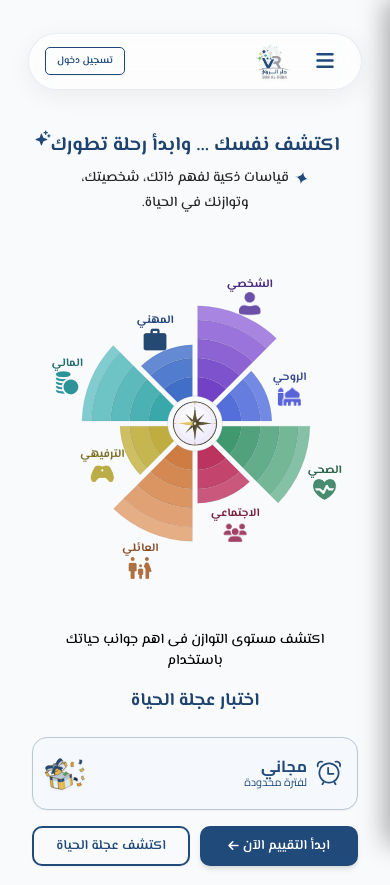
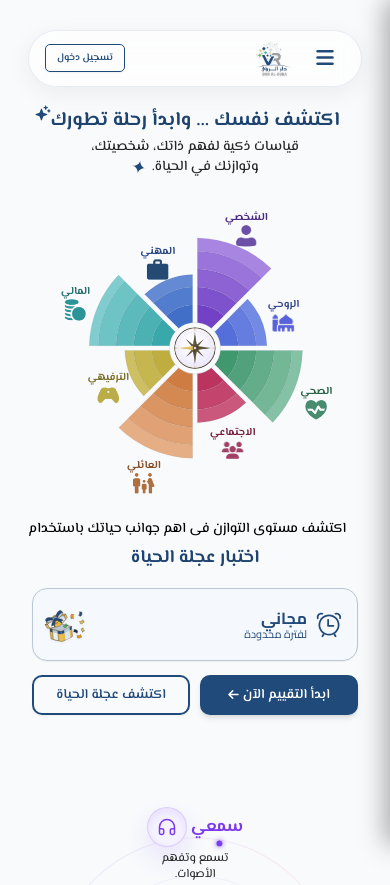
Before and after one commit to Ahmedsayed732004444/Home-Page, a website built with Vite: page index.html in a window 390 px wide. Shown: the top 885 px of the page. Built offline with nearby package versions, Linux system fonts and the light colour scheme.

Commit message:
fix(hero): optimize mobile spacing to display down to action buttons on first screen fold

```diff
--- a/components/hero.html
+++ b/components/hero.html
@@ -2,41 +2,41 @@
     <div class="absolute top-[40px] sm:top-[80px] left-1/2 -translate-x-1/2 w-[90%] max-w-[900px] h-[320px] sm:h-[580px] rounded-full bg-gradient-to-b from-[#D6DFEA]/50 to-[#D6DFEA]/20 blur-[60px] sm:blur-[90px] pointer-events-none -z-10"></div>
 
     <!-- ==================== 2. HERO SECTION: اختبار عجلة الحياة (#937:4162) ==================== -->
-    <section class="pt-8 sm:pt-16 pb-14 sm:pb-24 px-4 sm:px-6 md:px-12 relative flex flex-col items-center">
+    <section class="pt-1.5 min-[390px]:pt-2.5 sm:pt-16 pb-8 sm:pb-24 px-4 sm:px-6 md:px-12 relative flex flex-col items-center">
 
       <!-- Main Section Header (Figma Mobile: 312x32 Title, 240x44 Subtitle, Gap 10-12px) -->
-      <div class="text-center w-full max-w-[340px] sm:max-w-[820px] mx-auto mb-6 sm:mb-10 relative flex flex-col items-center gap-[10px] sm:gap-3">
+      <div class="text-center w-full max-w-[340px] sm:max-w-[820px] mx-auto mb-2 min-[390px]:mb-3 sm:mb-10 relative flex flex-col items-center gap-1 sm:gap-3">
 
         <!-- Heading: (Figma: 318px x 88px Hug Container, 312px Hug Title) with Sparkle Star on the left -->
         <div class="relative inline-flex items-center justify-center">
-          <h1 class="text-[18.5px] min-[390px]:text-[19.5px] sm:text-[34px] md:text-[43px] font-bold text-[#1D436E] leading-tight font-messiri text-center whitespace-nowrap">
+          <h1 class="text-[17.5px] min-[360px]:text-[18.5px] min-[390px]:text-[19.5px] sm:text-[34px] md:text-[43px] font-bold text-[#1D436E] leading-tight font-messiri text-center whitespace-nowrap">
             اكتشف نفسك ... وابدأ رحلة تطورك
           </h1>
           <img src="/images/icons/sparkle.svg" alt="" class="absolute -top-1 -left-4 sm:-left-7 w-[17px] h-[17px] sm:w-[28px] sm:h-[28px] shrink-0 pointer-events-none" />
         </div>
 
         <!-- Subtitle: (Figma: 240px x 44px Hug, El Messiri Medium 14px, Line height 100%) with 4-point Star on the right -->
-        <div class="w-full max-w-[275px] sm:max-w-none mx-auto flex items-center justify-center">
-          <p class="text-[14px] sm:text-[19px] md:text-[25px] font-medium text-[#262626] leading-[21px] sm:leading-normal font-messiri text-center">
-            <span class="inline-flex items-center justify-center gap-1.5 sm:gap-2">
+        <div class="w-full max-w-[285px] sm:max-w-none mx-auto flex items-center justify-center">
+          <p class="text-[13.5px] min-[390px]:text-[14px] sm:text-[19px] md:text-[25px] font-medium text-[#262626] leading-[20px] sm:leading-normal font-messiri text-center">
+            <span>قياسات ذكية لفهم ذاتك، شخصيتك،</span>
+            <span class="hidden sm:inline">&nbsp;</span>
+            <br class="sm:hidden" />
+            <span class="inline-flex items-center justify-center gap-1.5">
+              <span>وتوازنك في الحياة.</span>
               <svg class="w-[14px] h-[14px] sm:w-[19.4px] sm:h-[19.4px] text-[#204A7A] shrink-0 inline-block pointer-events-none" style="transform: rotate(12.47deg);" viewBox="0 0 24 24" fill="currentColor">
                 <path d="M12 0C12 6.627 6.627 12 0 12C6.627 12 12 17.373 12 24C12 17.373 17.373 12 24 12C17.373 12 12 6.627 12 0Z"/>
               </svg>
-              <span>قياسات ذكية لفهم ذاتك، شخصيتك،</span>
             </span>
-            <span class="hidden sm:inline">&nbsp;</span>
-            <br class="sm:hidden" />
-            <span>وتوازنك في الحياة.</span>
           </p>
         </div>
 
       </div>
 
       <!-- ==================== THE WHEEL OF LIFE (عجلة الحياة) ==================== -->
-      <div class="w-full max-w-[1000px] mx-auto relative flex flex-col items-center justify-center my-6 px-2">
+      <div class="w-full max-w-[1000px] mx-auto relative flex flex-col items-center justify-center my-1.5 min-[390px]:my-2 sm:my-6 px-2">
 
         <!-- Outer Radial Wheel Graphic (Figma: Mobile 319.08x332.58, Desktop 834.43x869.75) -->
-        <div class="relative w-full max-w-[319.08px] sm:max-w-[834.43px] flex items-center justify-center overflow-visible aspect-[319.08/332.58] sm:aspect-[834.43/869.75]">
+        <div class="relative w-full max-w-[275px] min-[390px]:max-w-[290px] min-[420px]:max-w-[305px] sm:max-w-[834.43px] flex items-center justify-center overflow-visible aspect-[319.08/332.58] sm:aspect-[834.43/869.75]">
           <div id="wheel-wrap" class="w-full h-full relative z-10">
             <svg id="wheelSvg" viewBox="0 0 834.43 869.75" xmlns="http://www.w3.org/2000/svg" class="w-full h-full overflow-visible" style="overflow: visible;"></svg>
           </div>
@@ -81,17 +81,17 @@
       </div>
 
       <!-- Heading CTA (#875:7304 Desktop / #942:4138 Mobile) -->
-      <div class="text-center mt-5 sm:mt-10 md:mt-12 mb-3 sm:mb-6 px-3 sm:px-4 flex flex-col items-center gap-[16px] md:gap-[20px] w-full max-w-[361px] md:max-w-[765px] mx-auto">
-        <p class="text-[14px] md:text-[30px] font-medium text-black font-messiri leading-normal text-center w-full max-w-[333px] md:max-w-[765px] mx-auto">
+      <div class="text-center mt-2 min-[390px]:mt-3 sm:mt-10 md:mt-12 mb-1.5 min-[390px]:mb-2.5 sm:mb-6 px-3 sm:px-4 flex flex-col items-center gap-1 min-[390px]:gap-1.5 sm:gap-[16px] md:gap-[20px] w-full max-w-[361px] md:max-w-[765px] mx-auto">
+        <p class="text-[12.5px] min-[360px]:text-[13px] min-[390px]:text-[14px] md:text-[30px] font-medium text-black font-messiri leading-normal text-center w-full max-w-none md:max-w-[765px] mx-auto whitespace-nowrap">
           اكتشف مستوى التوازن فى اهم جوانب حياتك باستخدام
         </p>
-        <h2 class="text-[18px] md:text-[43px] font-bold md:font-semibold text-[#1D436E] font-messiri leading-[27px] md:leading-[1.5] text-center whitespace-nowrap">
+        <h2 class="text-[17px] min-[390px]:text-[18px] md:text-[43px] font-bold md:font-semibold text-[#1D436E] font-messiri leading-[24px] sm:leading-[27px] md:leading-[1.5] text-center whitespace-nowrap">
           اختبار عجلة الحياة
         </h2>
       </div>
 
       <!-- CTA Offer Card (#951:4239) matching Figma — mobile: 330x73, radius 15, border 0.4px #BAC7D6, bg #F5F8FC -->
-      <div class="w-full max-w-[330px] sm:max-w-[797px] h-[73px] sm:h-auto sm:min-h-[139px] bg-[#F5F8FC] border-[0.4px] border-[#BAC7D6] sm:border-[1.05px] sm:border-[#204A7A]/25 rounded-[15px] sm:rounded-[22px] px-3.5 sm:px-10 py-2 sm:py-4 flex flex-row items-center justify-between gap-2 sm:gap-4 shadow-sm my-2.5 sm:my-6">
+      <div class="w-full max-w-[330px] sm:max-w-[797px] h-[68px] min-[390px]:h-[73px] sm:h-auto sm:min-h-[139px] bg-[#F5F8FC] border-[0.4px] border-[#BAC7D6] sm:border-[1.05px] sm:border-[#204A7A]/25 rounded-[15px] sm:rounded-[22px] px-3.5 sm:px-10 py-1.5 sm:py-4 flex flex-row items-center justify-between gap-2 sm:gap-4 shadow-sm my-1.5 min-[390px]:my-2 sm:my-6">
 
         <!-- Right Promotional Text (First child in RTL) -->
         <div class="text-right flex items-center gap-2 sm:gap-6 min-w-0">
@@ -112,7 +112,7 @@
       </div>
 
       <!-- Action Buttons (#875:6123) — mobile: 330x40 hug, gap 10px -->
-      <div class="flex flex-row items-stretch justify-center gap-[10px] sm:gap-[70px] mt-1.5 sm:mt-2 mb-6 w-full max-w-[330px] sm:max-w-[797px] px-0">
+      <div class="flex flex-row items-stretch justify-center gap-[10px] sm:gap-[70px] mt-1 min-[390px]:mt-1.5 sm:mt-2 mb-2 min-[390px]:mb-3 sm:mb-6 w-full max-w-[330px] sm:max-w-[797px] px-0">
         <!-- Start Evaluation Button (Figma: Outline Button/Default, 111x21 Hug body, 4px gap) -->
         <a href="#challenge" class="group flex-1 h-[40px] sm:h-[70px] bg-brand-primary text-white rounded-[10px] sm:rounded-[15px] font-semibold text-[13.5px] sm:text-[21px] flex items-center justify-center gap-1 sm:gap-3 shadow-md hover:bg-[#102744] hover:shadow-xl hover:-translate-y-0.5 active:translate-y-0 transition-all duration-200 border-2 border-brand-primary cursor-pointer whitespace-nowrap font-messiri">
           <span class="leading-none">ابدأ التقييم الآن</span>
--- a/components/navbar.html
+++ b/components/navbar.html
@@ -1,5 +1,5 @@
 <!-- ==================== 1. FLOATING NAV-BAR (#875:7147 / #934:5750) ==================== -->
-  <header class="sticky top-[17px] mt-[17px] lg:mt-4 lg:top-4 z-40 w-[361px] max-w-[calc(100%-24px)] lg:max-w-[1240px] lg:w-[92%] mx-auto h-[57px] lg:h-[76px] rounded-[109px] lg:rounded-[48px] bg-white/65 lg:bg-white/66 backdrop-blur-md lg:backdrop-blur-xl border border-[#E2E8F0]/80 shadow-[0_6px_25px_rgba(0,0,0,0.06)] px-[16px] lg:px-[24px] flex items-center justify-between transition-all duration-300">
+  <header class="sticky top-[10px] min-[390px]:top-[14px] mt-[10px] min-[390px]:mt-[14px] lg:mt-4 lg:top-4 z-40 w-[361px] max-w-[calc(100%-24px)] lg:max-w-[1240px] lg:w-[92%] mx-auto h-[54px] min-[390px]:h-[57px] lg:h-[76px] rounded-[109px] lg:rounded-[48px] bg-white/65 lg:bg-white/66 backdrop-blur-md lg:backdrop-blur-xl border border-[#E2E8F0]/80 shadow-[0_6px_25px_rgba(0,0,0,0.06)] px-[16px] lg:px-[24px] flex items-center justify-between transition-all duration-300">
 
     <!-- RIGHT SIDE IN RTL: Logo & Mobile Hamburger Menu (#934:5756 / #656:3820) -->
     <div class="flex items-center gap-[3px] lg:gap-3">
```
